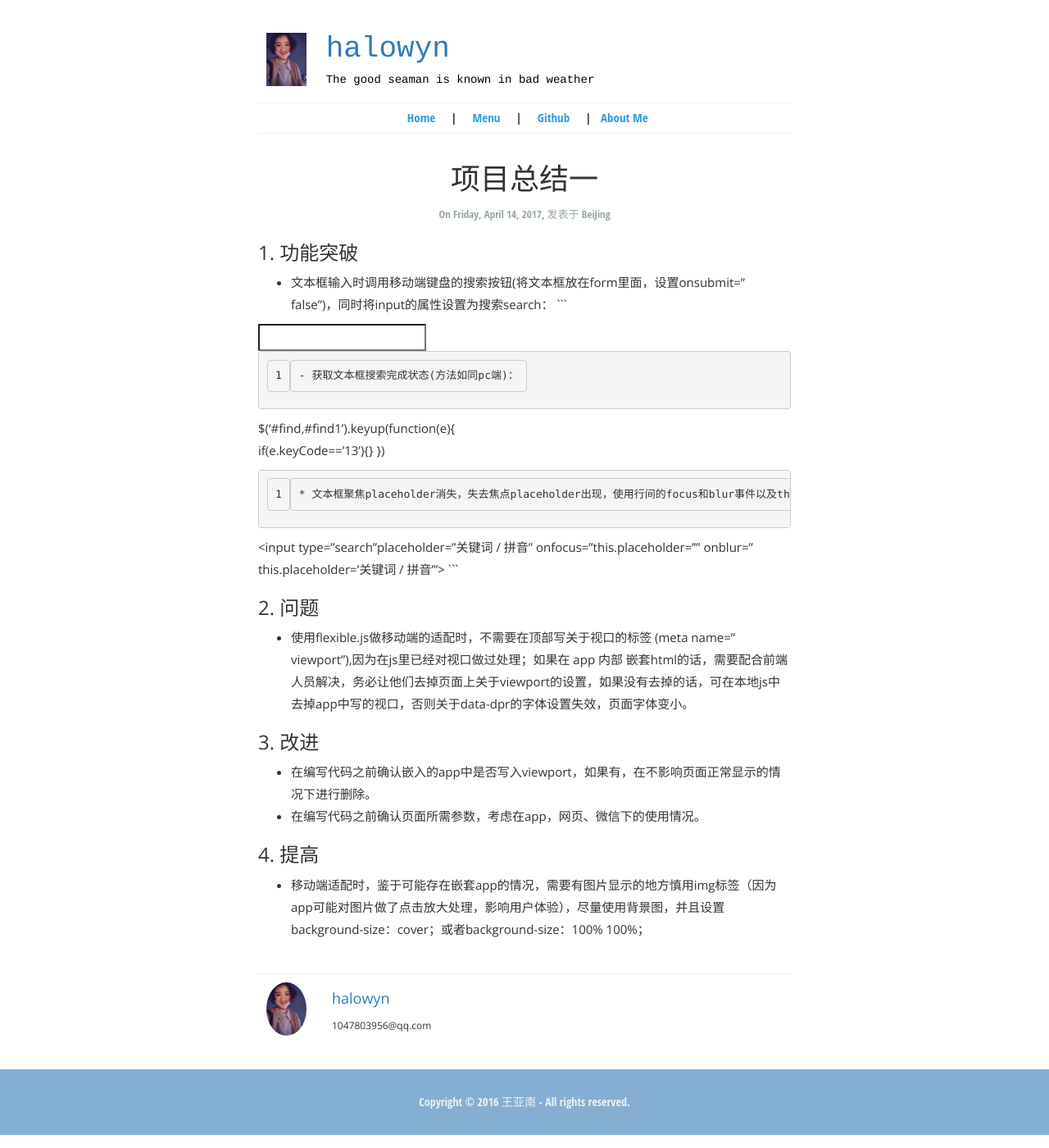
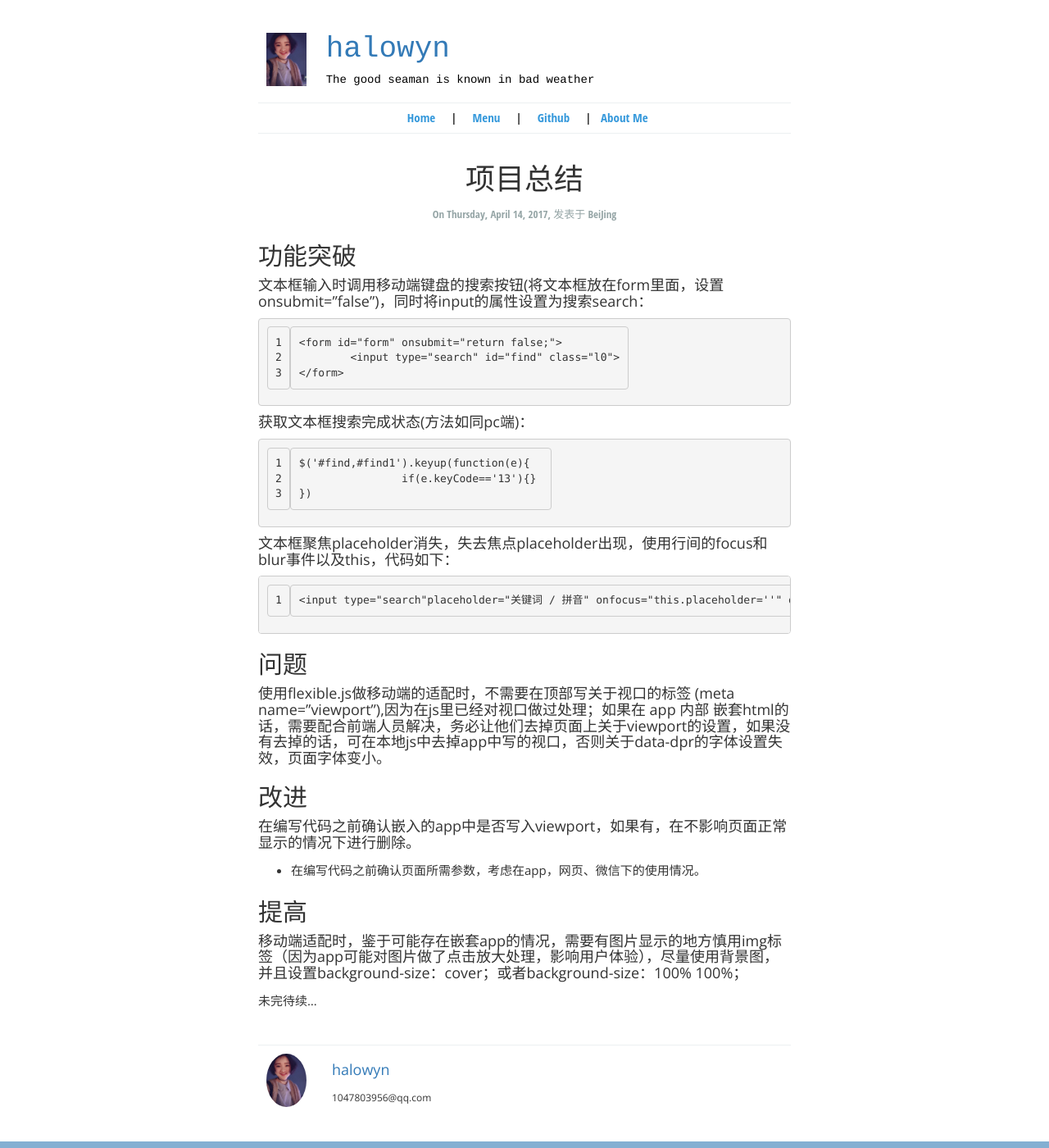
Before and after one commit to halowyn/halowyn.github.io, a Jekyll site: the page built from _posts/2017-04-14-Getting-Started.md, in a window 1280 px wide and 1400 px high. Shown: the whole window at 82% size. Built offline with Jekyll 4.4.1, drawn with Linux system fonts in a browser that asks for light colours.

Commit message:
“总结1

````diff
--- a/_posts/2017-04-14-Getting-Started.md
+++ b/_posts/2017-04-14-Getting-Started.md
@@ -1,37 +1,48 @@
 ---
+
 layout: post_layout
-title: 项目总结一
-time: On Friday, April 14, 2017
+title: 项目总结
+time: On Thursday, April 14, 2017
 location: BeiJing
 pulished: true
 excerpt_separator: "```"
+
 ---
 
 
-### 1. 功能突破
-* 文本框输入时调用移动端键盘的搜索按钮(将文本框放在form里面，设置onsubmit="false")，同时将input的属性设置为搜索search：
+## 功能突破
+#### 文本框输入时调用移动端键盘的搜索按钮(将文本框放在form里面，设置onsubmit="false")，同时将input的属性设置为搜索search：
+
 ```
 <form id="form" onsubmit="return false;">
 	<input type="search" id="find" class="l0">
 </form>
 ```
-- 获取文本框搜索完成状态(方法如同pc端)：
+
+#### 获取文本框搜索完成状态(方法如同pc端)：
+
 ```
 $('#find,#find1').keyup(function(e){
 		if(e.keyCode=='13'){}
 })
 ```
-* 文本框聚焦placeholder消失，失去焦点placeholder出现，使用行间的focus和blur事件以及this，代码如下：
+
+#### 文本框聚焦placeholder消失，失去焦点placeholder出现，使用行间的focus和blur事件以及this，代码如下：
+
 ```
 <input type="search"placeholder="关键词 / 拼音" onfocus="this.placeholder=''" onblur="this.placeholder='关键词 / 拼音'">
 ```
-### 2. 问题
-* 使用flexible.js做移动端的适配时，不需要在顶部写关于视口的标签 (meta name="viewport"),因为在js里已经对视口做过处理；如果在 app 内部 嵌套html的话，需要配合前端人员解决，务必让他们去掉页面上关于viewport的设置，如果没有去掉的话，可在本地js中去掉app中写的视口，否则关于data-dpr的字体设置失效，页面字体变小。
 
-### 3. 改进
-* 在编写代码之前确认嵌入的app中是否写入viewport，如果有，在不影响页面正常显示的情况下进行删除。
+## 问题
+#### 使用flexible.js做移动端的适配时，不需要在顶部写关于视口的标签 (meta name="viewport"),因为在js里已经对视口做过处理；如果在 app 内部 嵌套html的话，需要配合前端人员解决，务必让他们去掉页面上关于viewport的设置，如果没有去掉的话，可在本地js中去掉app中写的视口，否则关于data-dpr的字体设置失效，页面字体变小。
+
+## 改进
+#### 在编写代码之前确认嵌入的app中是否写入viewport，如果有，在不影响页面正常显示的情况下进行删除。
 * 在编写代码之前确认页面所需参数，考虑在app，网页、微信下的使用情况。
 
 
-### 4. 提高
-* 移动端适配时，鉴于可能存在嵌套app的情况，需要有图片显示的地方慎用img标签（因为app可能对图片做了点击放大处理，影响用户体验），尽量使用背景图，并且设置background-size：cover；或者background-size：100% 100%；
+## 提高
+#### 移动端适配时，鉴于可能存在嵌套app的情况，需要有图片显示的地方慎用img标签（因为app可能对图片做了点击放大处理，影响用户体验），尽量使用背景图，并且设置background-size：cover；或者background-size：100% 100%；
+
+
+未完待续...
````
